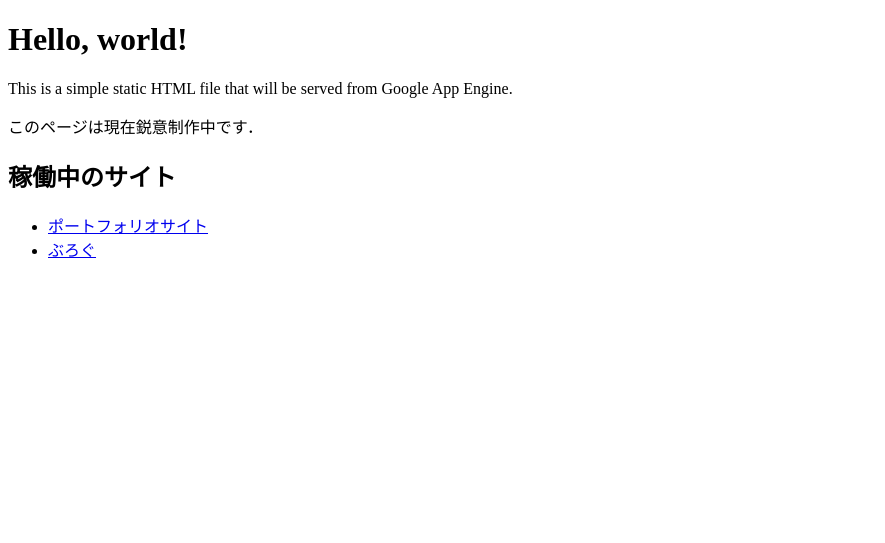
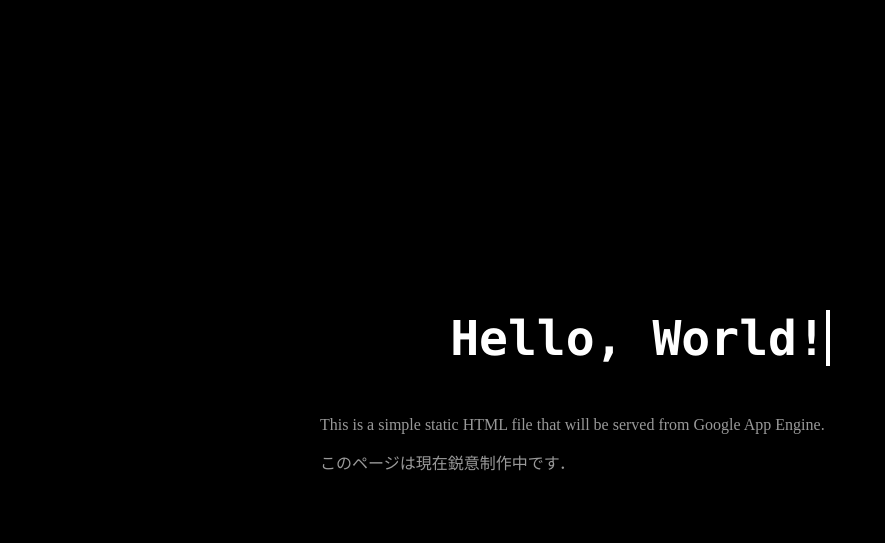
Before and after one commit to Loliver1224/loliver.net, a plain HTML site: page index.html in a window 1280 px wide. Shown: the whole page, without its empty margins (0-885 px from the left). Drawn offline with Linux system fonts and the light colour scheme.

Commit message:
:sparkles: とりあえずのCSS適用

```diff
--- a/css/style.css
+++ b/css/style.css
@@ -0,0 +1,80 @@
+body {
+  margin: 0;
+}
+
+.container {
+  overflow: auto;
+  scroll-snap-type: y mandatory;
+  height: 100vh;
+}
+.area {
+  scroll-snap-align: start;
+  height: 100vh;
+}
+.area:first-child {
+  background: #000;
+  color: #fff;
+}
+
+.center-parent{
+    /* border: 1px solid #aaa; */
+    position: relative;
+    height: 100vh;
+    width: 100vw;
+}
+.center-inner{
+    /* border: 1px solid #aaa; */
+    width: 50vw;
+    height: 35vh;
+    top: 0;
+    bottom: 0;
+    left: 0;
+    right: 0;
+    position: absolute;
+    margin: auto;
+}
+
+@-webkit-keyframes typing { from { width: 0; } }
+@-webkit-keyframes blink-caret { 50% { border-color: transparent; } }
+h1.hello {
+	font: bold 300% Consolas, Monaco, monospace;
+	border-right: .1em solid white;
+	width: 16.5em;
+	width: 13ch;
+	margin: 50px auto;
+	white-space: nowrap;
+	overflow: hidden;
+	-webkit-animation: typing 2.5s steps(13, end),
+	           blink-caret .5s step-end infinite alternate;
+}
+@-webkit-keyframes summary { to { opacity: 0.6; } }
+p.summary {
+  opacity: 0;
+  color: #fff;
+  -webkit-animation: summary 1s ease-in 3s forwards;
+}
+
+ul, ol {
+  color: #1e366a;
+  border-top: solid #1e366a 1px;
+  border-bottom: solid #1e366a 1px;
+  padding: 0.5em 0 0.5em 1.5em;
+}
+
+ul li, ol li {
+  line-height: 1.5;
+  padding: 0.5em 0;
+}
+@media (max-width: 670px){
+	.center-inner {
+		width: 80vw;
+	}
+	h1.hello {
+		font-size: 40px;
+	}
+}
+@media (min-width: 1920px){
+	.center-inner {
+		width: 26vw;
+	}
+}
--- a/index.html
+++ b/index.html
@@ -23,17 +23,30 @@
 	<script data-ad-client="ca-pub-2970187839672696" async src="https://pagead2.googlesyndication.com/pagead/js/adsbygoogle.js"></script>
   </head>
   <body>
-    <h1>Hello, world!</h1>
-    <p>
+    <div class="container">
+	  <section class="area">
+		<div class="center-parent"><div class="center-inner">
+		  <h1 class="hello">
+			Hello, World!
+		  </h1>
+		  <p class="summary">
 			This is a simple static HTML file that will be served from Google App Engine.
 		  </p>
-	<p>
+		  <p class="summary">
 			このページは現在鋭意制作中です．
 		  </p>
+		</div></div>
+	  </section>
+	  <section class="area">
+		<div class="center-parent"><div class="center-inner">
 		  <h2>稼働中のサイト</h2>
 		  <ul>
 			<li><a href="https://portfolio.loliver.net">ポートフォリオサイト</a></li>
 			<li><a href="https://blog.loliver.net">ぶろぐ</a></li>
 		  </ul>
+		</div></div>
+	  </section>
+	  <!--<section class="area">3</section>-->
+	</div>
   </body>
 </html>
```
Lines whose indentation alone changed are shown as unchanged.
